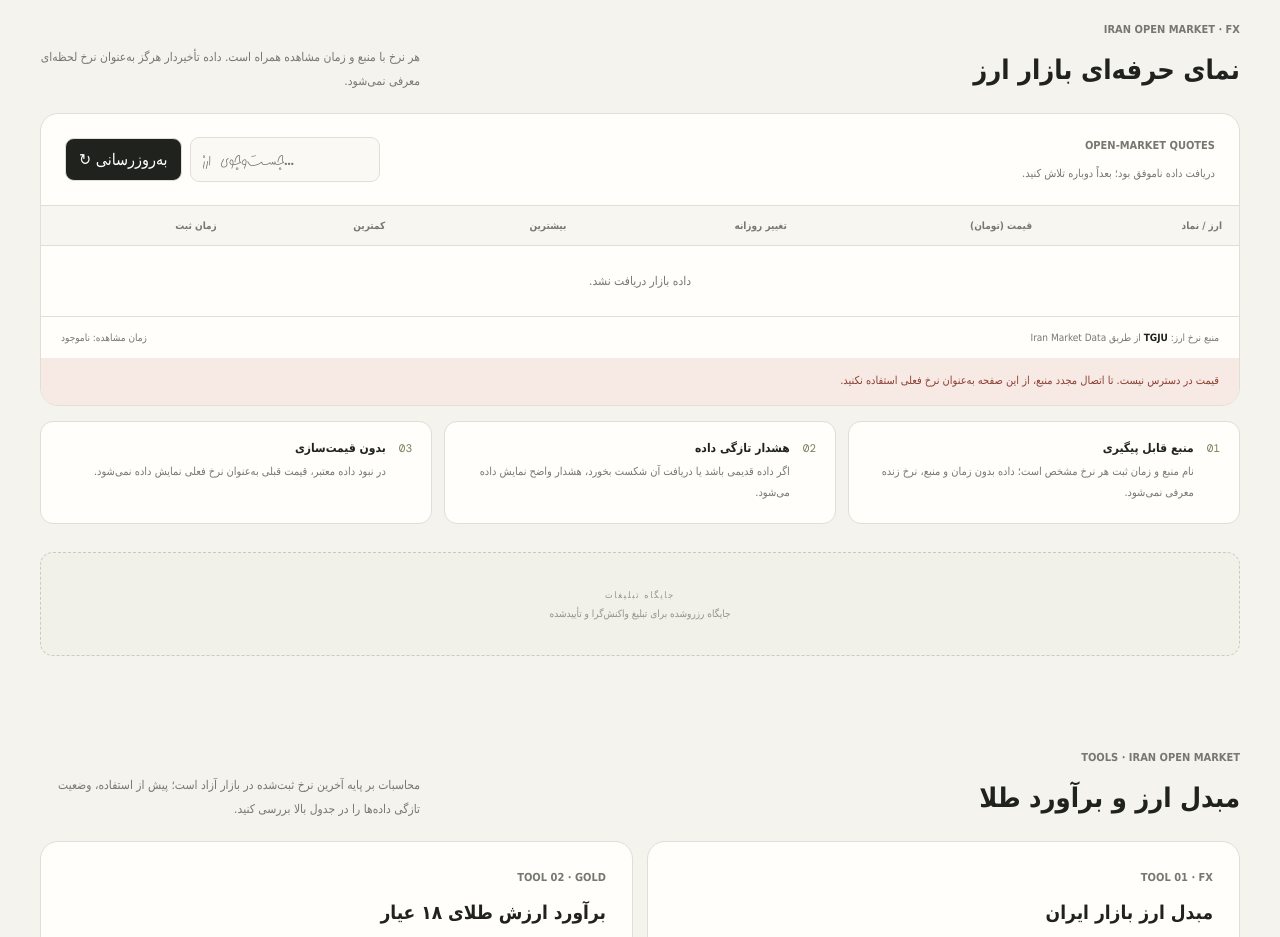
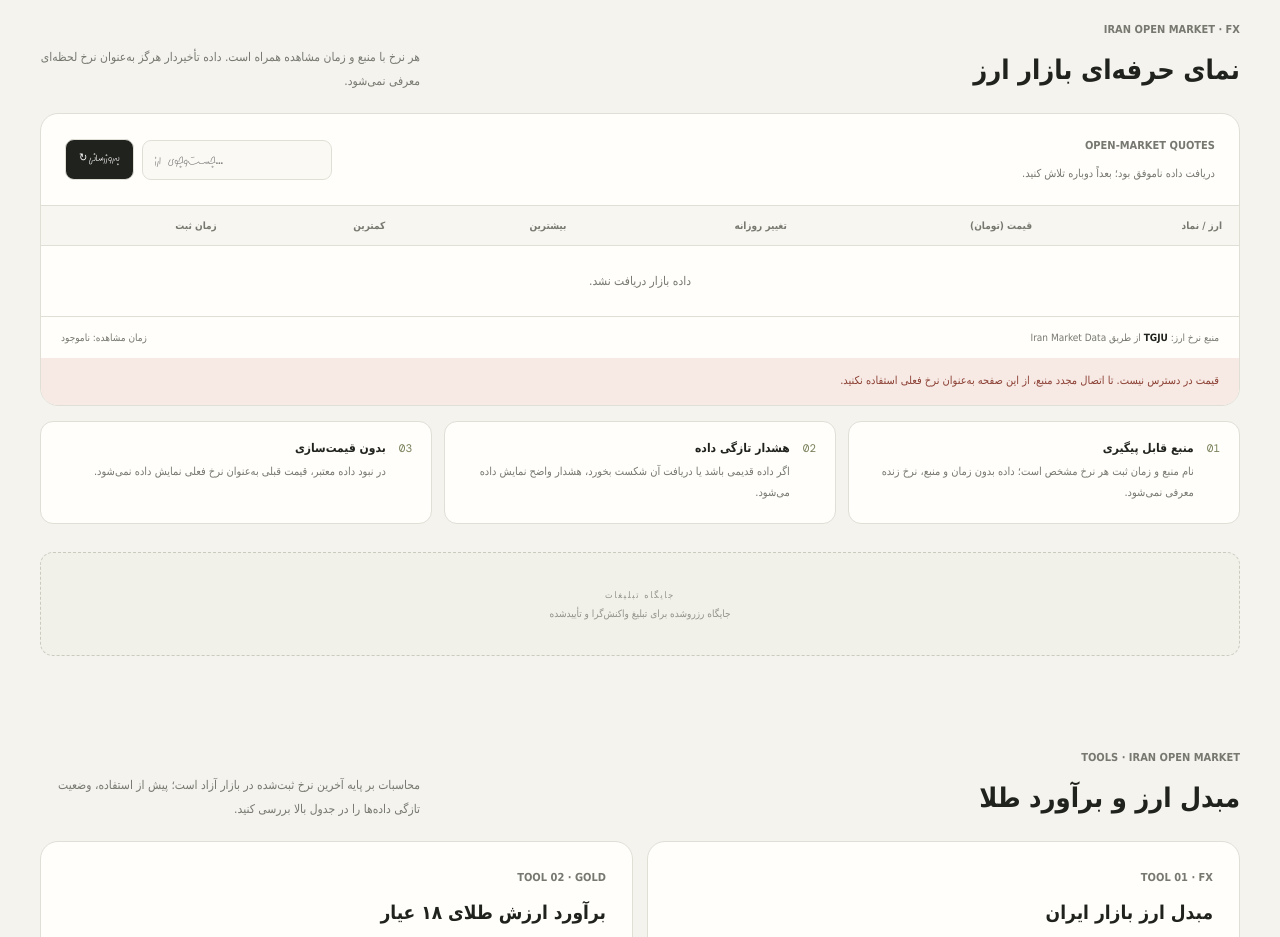
Before and after one commit to Amir-Studio/dollar, a website: page index.html in a window 1280 px wide. Shown: the part 780-1717 px from the top of the page. Drawn offline with nearby package versions, Linux system fonts and the light colour scheme; no server answers; files whose address does not match are found by name; a web font is replaced by a local one.

Commit message:
Polish currency dashboard control typography

```diff
--- a/assets/site.css
+++ b/assets/site.css
@@ -76,9 +76,9 @@ html[dir="rtl"] .hero-meta .big{
 .fx-toolbar{display:flex;justify-content:space-between;align-items:center;gap:18px;padding:22px 24px;border-bottom:1px solid var(--line)}
 .fx-subtitle{font-size:11px;color:var(--muted);margin-top:8px;line-height:1.8}
 .fx-tools{display:flex;gap:8px;align-items:center}
-.fx-tools input{width:190px;max-width:40vw;border:1px solid var(--line);background:#faf9f4;border-radius:9px;padding:11px 12px;font:12px inherit;outline:none}
+.fx-tools input{width:190px;max-width:40vw;border:1px solid var(--line);background:#faf9f4;border-radius:9px;padding:11px 12px;font:12px var(--sans);outline:none}
 .fx-tools input:focus{border-color:#a7ad83;box-shadow:0 0 0 3px #a7ad831b}
-.refresh-btn{border:1px solid var(--line);border-radius:9px;padding:11px 13px;background:var(--ink);color:#fff;font:11px inherit;white-space:nowrap}
+.refresh-btn{border:1px solid var(--line);border-radius:9px;padding:11px 13px;background:var(--ink);color:#fff;font:11px var(--sans);white-space:nowrap}
 .refresh-btn:disabled{opacity:.65;cursor:wait}
 .table-scroll{overflow-x:auto}
 .fx-table{width:100%;border-collapse:collapse;min-width:760px;text-align:right;font-size:12px}
```
